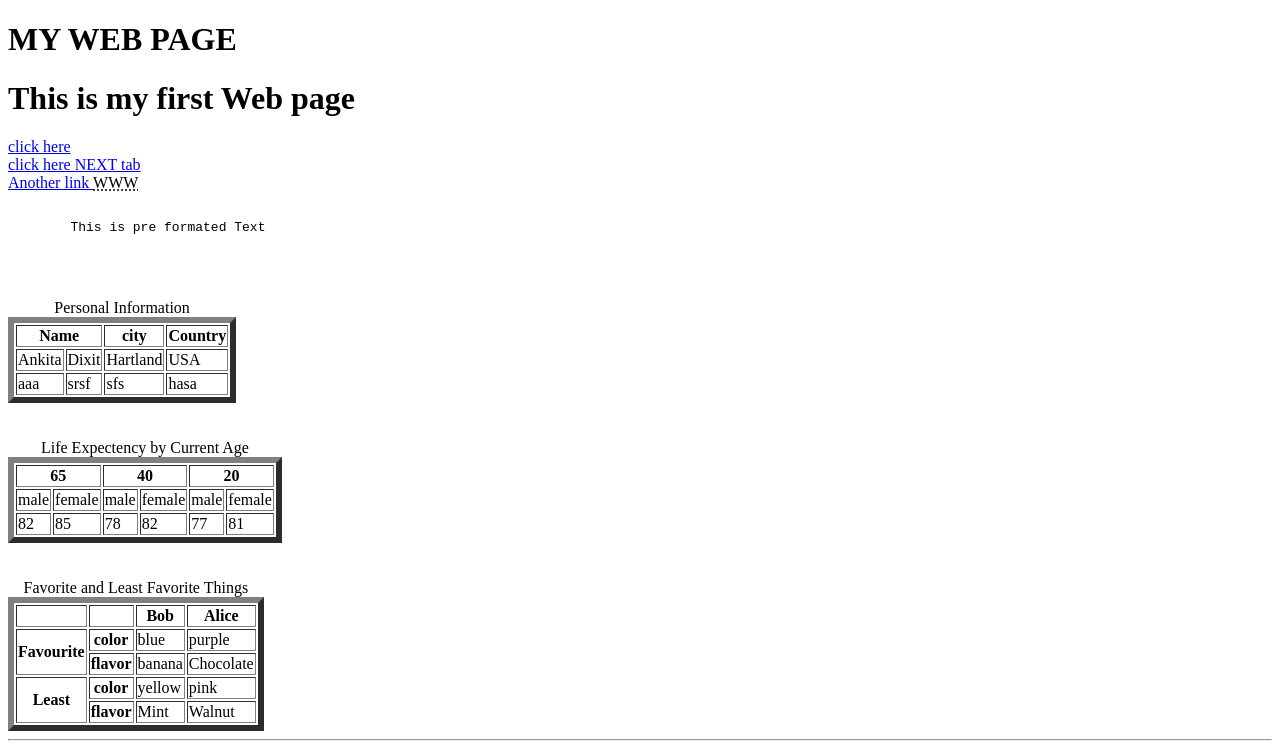
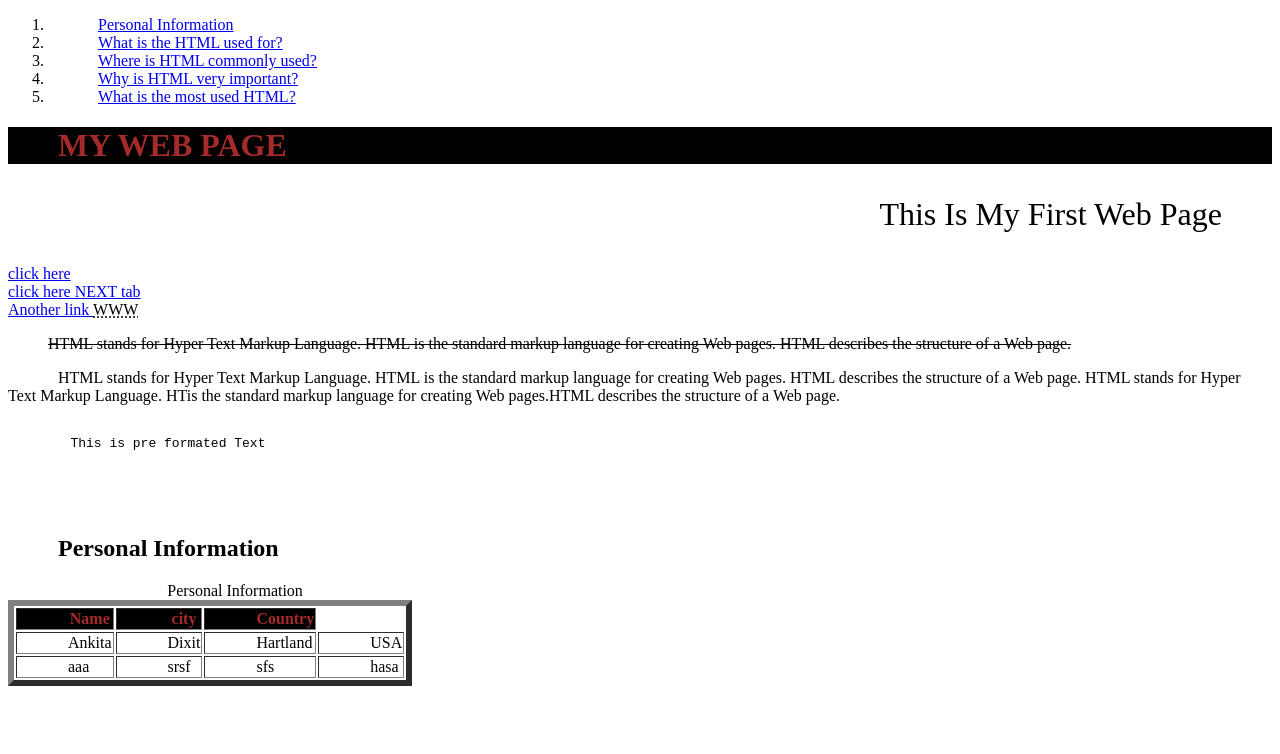
Before and after one commit to ankitadixit1122/HTML-code, a plain HTML site: page index.html in a window 1280 px wide. Shown: the top 754 px of the page. Drawn offline with Linux system fonts and the light colour scheme.

Commit message:
Final Index changes

```diff
--- a/index.html
+++ b/index.html
@@ -1,15 +1,55 @@
 <!DOCTYPE html>
 <head>
     <title>My web page</title>
+    <style>
+        *{
+            text-indent: 50px;
+        }
+        #para1 {
+            font-size: 4vb;
+            direction: rtl;
+            text-transform: uppercase;
+            text-transform: capitalize;
+        }
+        #hd1{
+            color:brown ;
+            background-color:black;
+
+        }
+        #decor{
+            text-decoration:underline;
+            text-decoration: overline;
+            text-decoration: line-through;
+            text-indent: 40px ;
+        }
+
+    </style>
+    <link rel ="stylesheet" href ="practice.css">
 </head>
 <body>
-    <h1> MY WEB PAGE </h1>
-    <h1> This is my first Web page </h1> <!--block-->
+    <ol>
+        <li><a href="#section-1">Personal Information</a></li>
+        <li> <a href="#section-2">What is the HTML used for?</a></li>
+        <li><a href="#section-3">Where is HTML commonly used?</a></li>
+        <li><a href="#section-4">Why is HTML very important?</a></li>
+        <li><a href="#section-5">What is the most used HTML?</a></li>
+</ol>
+
+    <h1 style="color:brown ; background-color:black" > MY WEB PAGE </h1>
+    <p id ="para1"> This is my first Web page </p> <!--block-->
     <a href="https://www.google.com">click here</a><br><!--Inline-->
     <a href="https://www.google.com" Target = "_blank">click here NEXT tab</a><br>
     <a href ='#'>Another link </a>
     <abbr title ="WORLD WIDE WEBSITE"> WWW</abbr></br>
+    <p id ="decor">HTML stands for Hyper Text Markup Language.
+        HTML is the standard markup language for creating Web pages.
+        HTML describes the structure of a Web page.</p>
 
+    <p id ="mars">
+        HTML stands for Hyper Text Markup Language. HTML is the standard markup language for creating Web pages. HTML describes the structure of a Web page.
+    HTML stands for Hyper Text Markup Language.
+    HTis the standard markup language for creating Web pages.HTML describes the structure of a Web page.
+    </p>
     <pre>
 
         This is pre formated Text
@@ -19,12 +59,13 @@
     <br>
 
     <table border ='6'>
+        <h2 id="section-1">Personal Information</h2>
         <caption>Personal Information</caption>
         <thead></thead>
         <tr>
-            <th colspan ="2">Name</th>
-            <th>city</th>
-            <th>Country</th>
+            <th id ="hd1">Name</th>
+            <th id ="hd1" >city</th>
+            <th id ="hd1">Country</th>
         </tr>
         </thead>
     <tbody>
@@ -45,14 +86,17 @@
 
     <br>
     <br>
-
+    <br>
+    <br>
+    <br>
+    <br>
     <table border ='6'>
     <caption>Life Expectency by Current Age</caption>
         <thead></thead>
         <tr>
-            <th colspan ="2">65</th>
-            <th colspan ="2">40</th>
-            <th colspan ="2">20</th>
+            <th id ="hd1">65</th>
+            <th id ="hd1">40</th>
+            <th id ="hd1">20</th>
         </tr>
         </thead>
         <tbody>
@@ -85,30 +129,30 @@
         <tr>
             <th></th>
             <th></th>
-            <th>Bob</th>
-            <th>Alice</th>
+            <th id ="hd1">Bob</th>
+            <th id ="hd1">Alice</th>
         </tr>
        <tr>
-            <th rowspan ="2">Favourite</th>
-                <th>color</th>
+            <th id ="hd1">Favourite</th>
+                <th id ="hd1">color</th>
                 <td>blue</td>
                 <td>purple</td>
        </tr>
        <tr>
-            <th>flavor</th>
+            <th id ="hd1">flavor</th>
             <td>banana</td>
             <td>Chocolate</td>
        </tr>
 
        <tr>
-        <th rowspan ="2">Least</th>
-            <th>color</th>
+        <th id ="hd1">Least</th>
+            <th id ="hd1">color</th>
                 <td>yellow</td>
                 <td>pink</td>
    </tr>
    <tr>
-        <th>flavor</th>
-            <td>Mint</td>
+        <th id ="hd1">flavor</th>
+            <td id ="hd1">Mint</td>
             <td>Walnut</td>
    </tr>
 </table>
```
